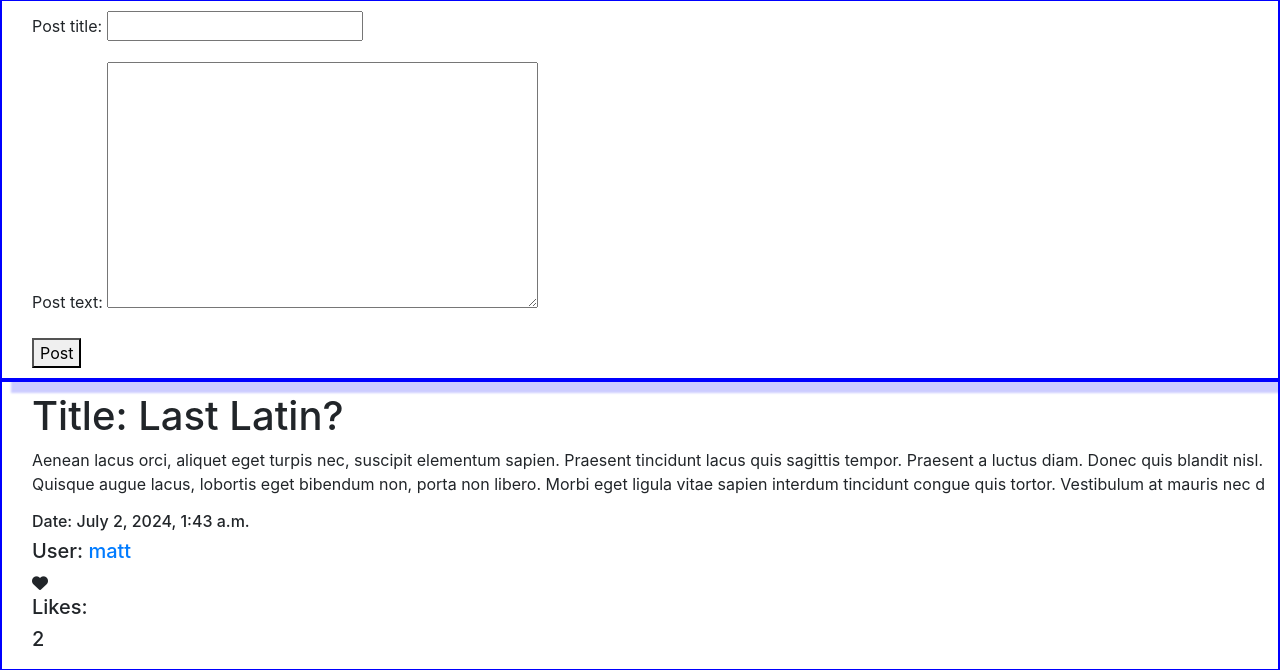
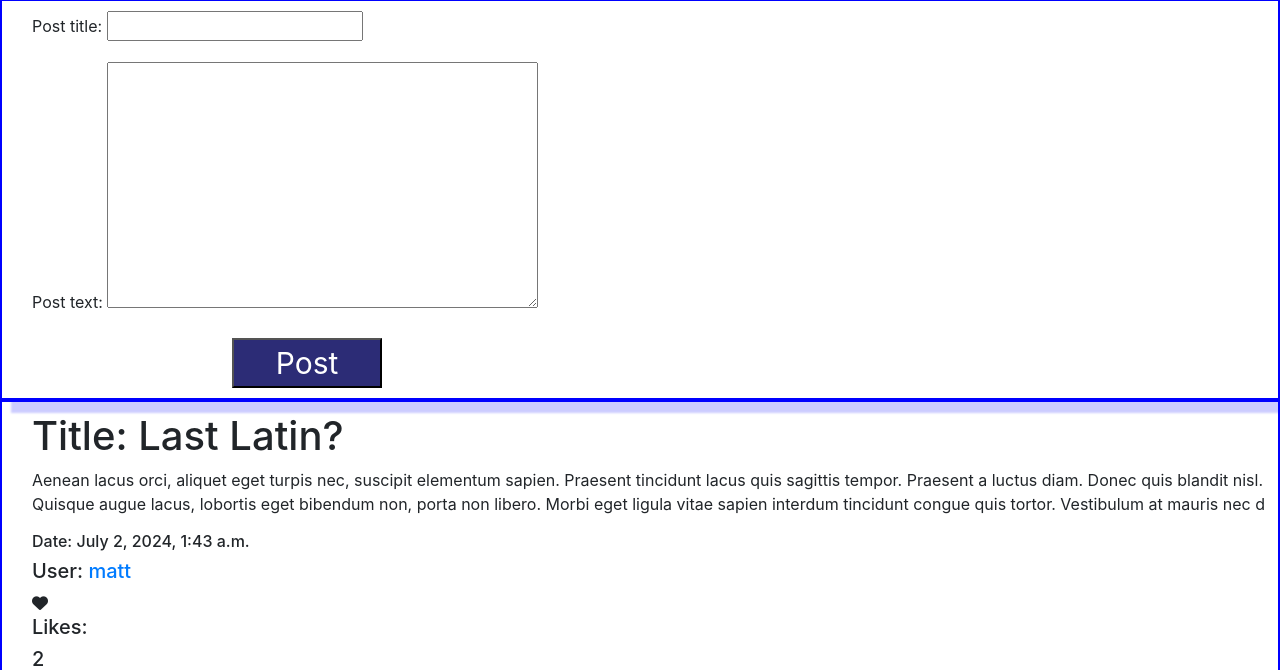
Before and after one commit to Huzzabari/https---github.com-Huzzabari-network, a Django app: page / in a window 1280 px wide. Shown: the part 57-727 px from the top of the page. Run offline with Django 3.2, Linux system fonts and the light colour scheme; a user stored in the database is signed in; data comes from the database, SQL or seed files in the repository; both versions use the stored data as it was after the commit; some libraries are stand-ins or nearby versions.

Commit message:
Tues lunch. Got to add commments and some css. seems to work

```diff
--- a/network/static/network/scripts.js
+++ b/network/static/network/scripts.js
@@ -47,6 +47,7 @@ document.addEventListener('DOMContentLoaded', function () {
         newButton.setAttribute('id', 'change-text');
         newButton.setAttribute('data-post-id', postId);
        document.querySelector(".text-area").append(newButton);
+       textarea.scrollIntoView();
        newButton.addEventListener('click', function(){
        let postId=newButton.getAttribute('data-post-id');
        let text=document.querySelector('#myTextarea').value
--- a/network/static/network/styles.css
+++ b/network/static/network/styles.css
@@ -18,7 +18,19 @@
     padding-top: 10px;
 }
 
+#button{
+    float: left;
+    margin-left: 200px;
+    width: 150px;
+    height: 50px;
+    font-size: 30px;
+    background-color: rgb(44, 44, 118);
+    color: white;
+}
 
+#button:hover{
+    background-color: blue;
+}
 
 
 
--- a/network/templates/network/index.html
+++ b/network/templates/network/index.html
@@ -13,7 +13,7 @@
 <form method="POST" class="wade_form">               <!-- Post form of form1 as a paragraph, also uses csrf token-->
     {% csrf_token %}
     {{ form1.as_p }}
-    <button type="submit">Post</button>
+    <button id="button" type="submit">Post</button>
 </form>
 <div class="text-area"></div>   <!-- Where I'm gonna append the text area-->
 
--- a/network/views.py
+++ b/network/views.py
@@ -131,13 +131,13 @@ def edit_post(request, post_id):      # update likes view
         return JsonResponse({'form': form}) #return my template with data from instance
 
     elif request.method == 'POST':      # if post request for submission
-       data=json.loads(request.body)
-       postId=data['postId']
-       text=data['text']
-       post = get_object_or_404(Posts, id=postId)
-       post.post_text = text
-       post.save()
-       return JsonResponse({'success': True, "data":data})
+       data=json.loads(request.body)   #request the body, which gives me the data
+       postId=data['postId']          # store the postid at the postid
+       text=data['text']              # store the text as text
+       post = get_object_or_404(Posts, id=postId)   #get the instance of the post object tied to the post id
+       post.post_text = text  #update the post text
+       post.save()        #save it
+       return JsonResponse({'success': True, "data":data}) #returrn the response of success and the info for javascript to use
 
 
 
```
Also changed, not shown: network/templates/network/following.html (+8 -7 lines), network/templates/network/profile.html (+14 -10 lines), db.sqlite3.
